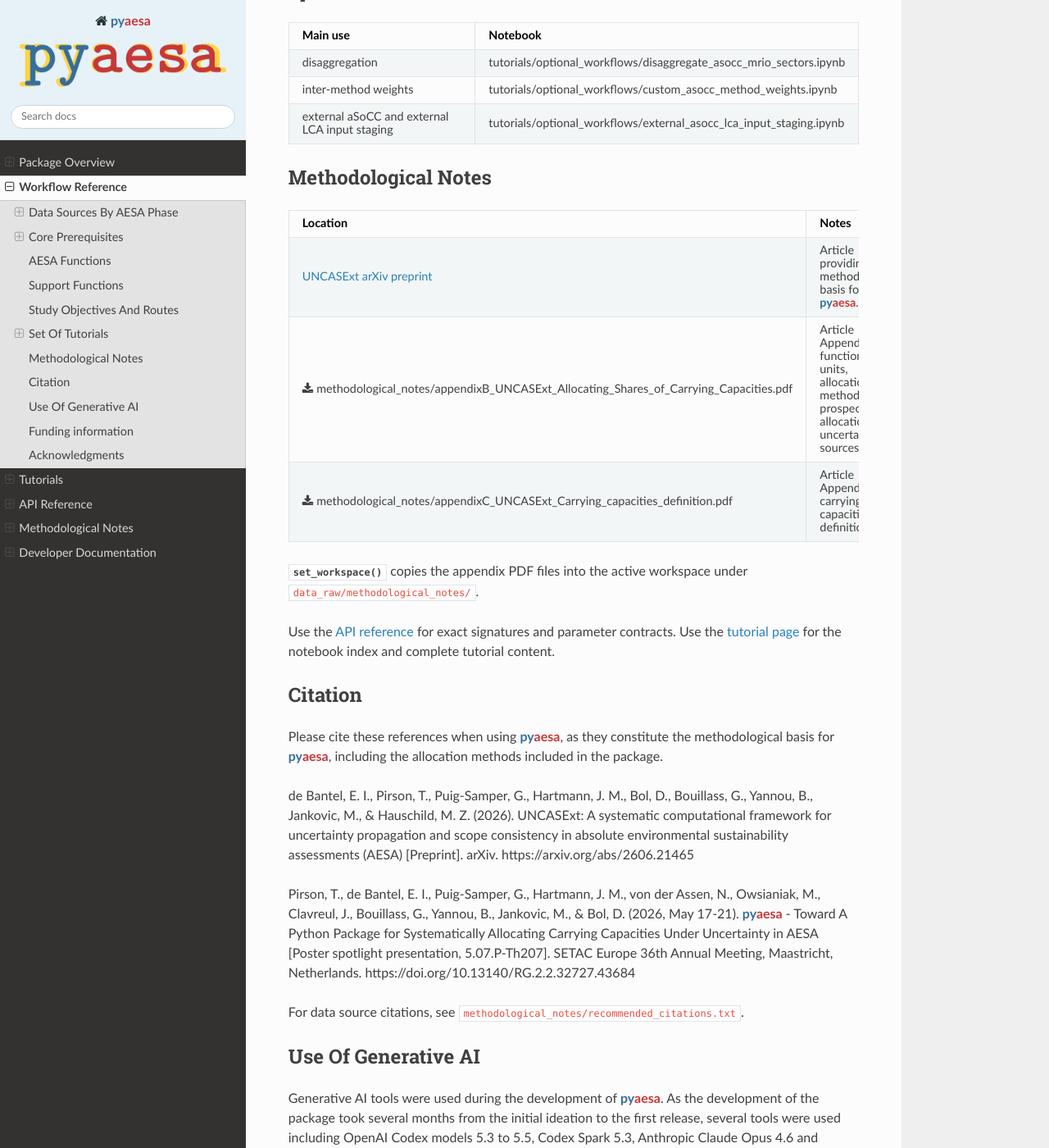
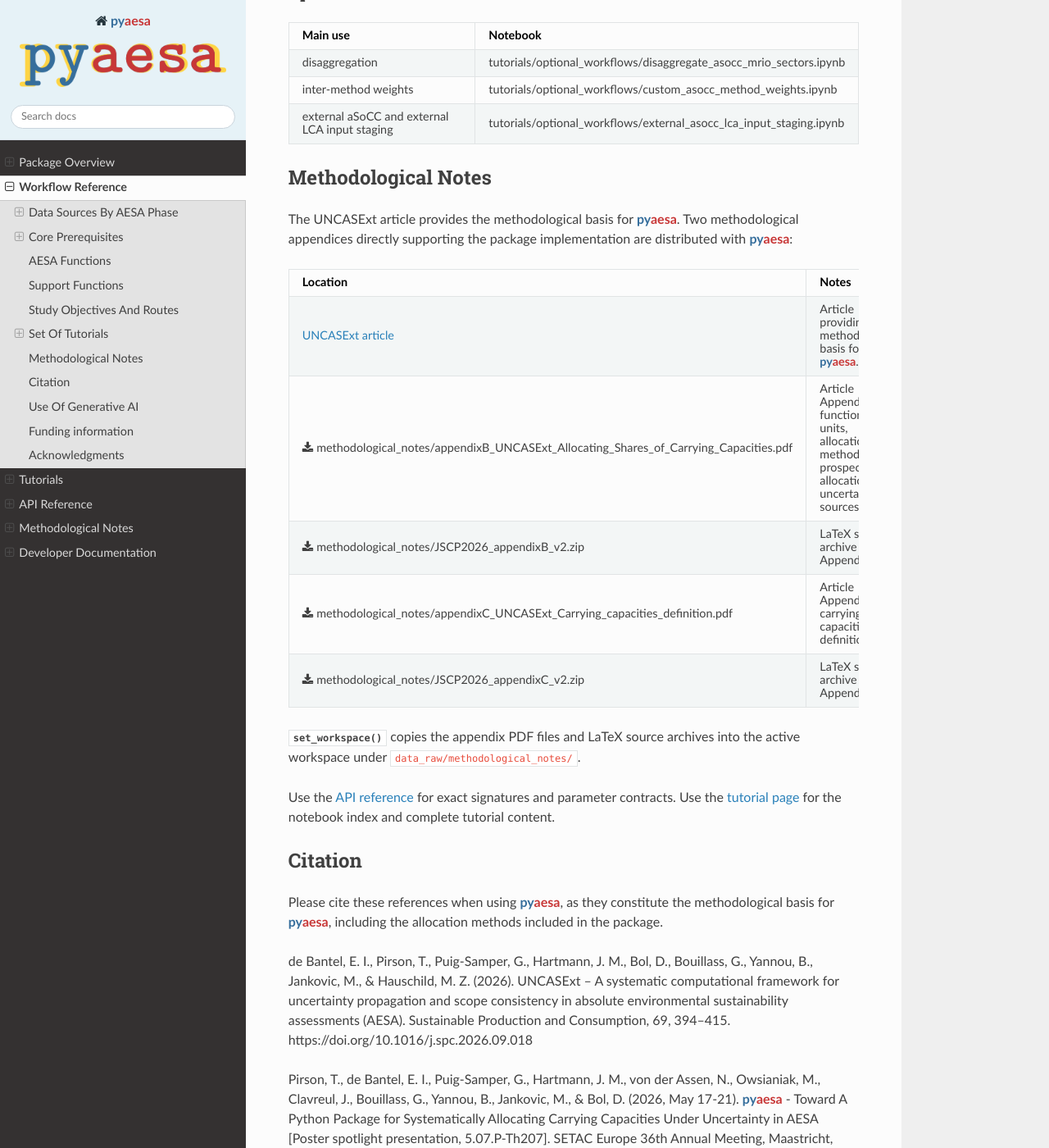
Before and after one commit to AESAtoolkit/pyaesa, a Sphinx documentation site: the page built from docs/workflow_reference.md, in a window 1280 px wide and 1400 px high, scrolled down 6124 px. Shown: the whole window at 82% size. Built offline with Sphinx 7.4.7 and the Read the Docs theme 3.1.0, drawn with Linux system fonts in a browser that asks for light colours; pages that are not in the unit, such as notebooks, are missing from menus.

Commit message:
update UNCASExt references following official publication

```diff
--- a/docs/workflow_reference.md
+++ b/docs/workflow_reference.md
@@ -207,14 +207,20 @@ notebooks, study endpoint notebooks, and optional workflow notebooks.
 
 ## Methodological Notes
 
+The UNCASExt article provides the methodological basis for `pyaesa`. Two
+methodological appendices directly supporting the package implementation
+are distributed with `pyaesa`:
+
 | Location | Notes |
 | --- | --- |
-| [UNCASExt arXiv preprint](https://arxiv.org/abs/2606.21465) | Article providing the methodological basis for `pyaesa`. |
+| [UNCASExt article](https://doi.org/10.1016/j.spc.2026.09.018) | Article providing the methodological basis for `pyaesa`. |
 | {download}`methodological_notes/appendixB_UNCASExt_Allocating_Shares_of_Carrying_Capacities.pdf <../methodological_notes/appendixB_UNCASExt_Allocating_Shares_of_Carrying_Capacities.pdf>` | Article Appendix B: functional units, allocation methods, prospective allocation, and uncertainty sources. |
+| {download}`methodological_notes/JSCP2026_appendixB_v2.zip <../methodological_notes/JSCP2026_appendixB_v2.zip>` | LaTeX source archive for Appendix B. |
 | {download}`methodological_notes/appendixC_UNCASExt_Carrying_capacities_definition.pdf <../methodological_notes/appendixC_UNCASExt_Carrying_capacities_definition.pdf>` | Article Appendix C: carrying capacities definition. |
+| {download}`methodological_notes/JSCP2026_appendixC_v2.zip <../methodological_notes/JSCP2026_appendixC_v2.zip>` | LaTeX source archive for Appendix C. |
 
-{func}`~pyaesa.set_workspace` copies the appendix PDF files into the active
-workspace under `data_raw/methodological_notes/`.
+{func}`~pyaesa.set_workspace` copies the appendix PDF files and LaTeX source
+archives into the active workspace under `data_raw/methodological_notes/`.
 
 Use the {doc}`API reference <api>` for exact signatures and parameter
 contracts. Use the {doc}`tutorial page <tutorial>` for the notebook index and
@@ -228,9 +234,10 @@ the package.
 
 de Bantel, E. I., Pirson, T., Puig-Samper, G., Hartmann, J. M., Bol, D.,
 Bouillass, G., Yannou, B., Jankovic, M., & Hauschild, M. Z. (2026).
-UNCASExt: A systematic computational framework for uncertainty propagation and
-scope consistency in absolute environmental sustainability assessments (AESA)
-[Preprint]. arXiv. https://arxiv.org/abs/2606.21465
+UNCASExt – A systematic computational framework for uncertainty propagation and
+scope consistency in absolute environmental sustainability assessments (AESA).
+Sustainable Production and Consumption, 69, 394–415.
+https://doi.org/10.1016/j.spc.2026.09.018
 
 Pirson, T., de Bantel, E. I., Puig-Samper, G., Hartmann, J. M., von der
 Assen, N., Owsianiak, M., Clavreul, J., Bouillass, G., Yannou, B.,
--- a/pyproject.toml
+++ b/pyproject.toml
@@ -55,6 +55,8 @@ Homepage = "https://github.com/AESAtoolkit/pyaesa"
 Repository = "https://github.com/AESAtoolkit/pyaesa"
 Issues = "https://github.com/AESAtoolkit/pyaesa/issues"
 Documentation = "https://pyaesa.readthedocs.io/"
+Paper = "https://doi.org/10.1016/j.spc.2026.09.018"
+Poster = "https://doi.org/10.13140/RG.2.2.32727.43684"
 
 [project.optional-dependencies]
 docs = [
@@ -85,6 +87,7 @@ pyaesa = [
   "workspace_initialisation/prerequisites/**/*.svg",
   "workspace_initialisation/prerequisites/**/*.txt",
   "workspace_initialisation/prerequisites/**/*.xlsx",
+  "workspace_initialisation/prerequisites/methodological_notes/*.zip",
   "external_inputs/examples/**/*.csv",
   "external_inputs/example_guidance/**/*.txt",
   "process/ar6/utils/io/README_model_scenario_subset.txt",
```
Also changed, not shown: README.md (+13 -6 lines), docs/methodological_notes.rst (+11 -5 lines), pyaesa/ARCHITECTURE_workspace_folders.md (+4 -0 lines), pyaesa/workspace_initialisation/ARCHITECTURE_workspace_initialisation.md (+2 -2 lines), 10 other files.
